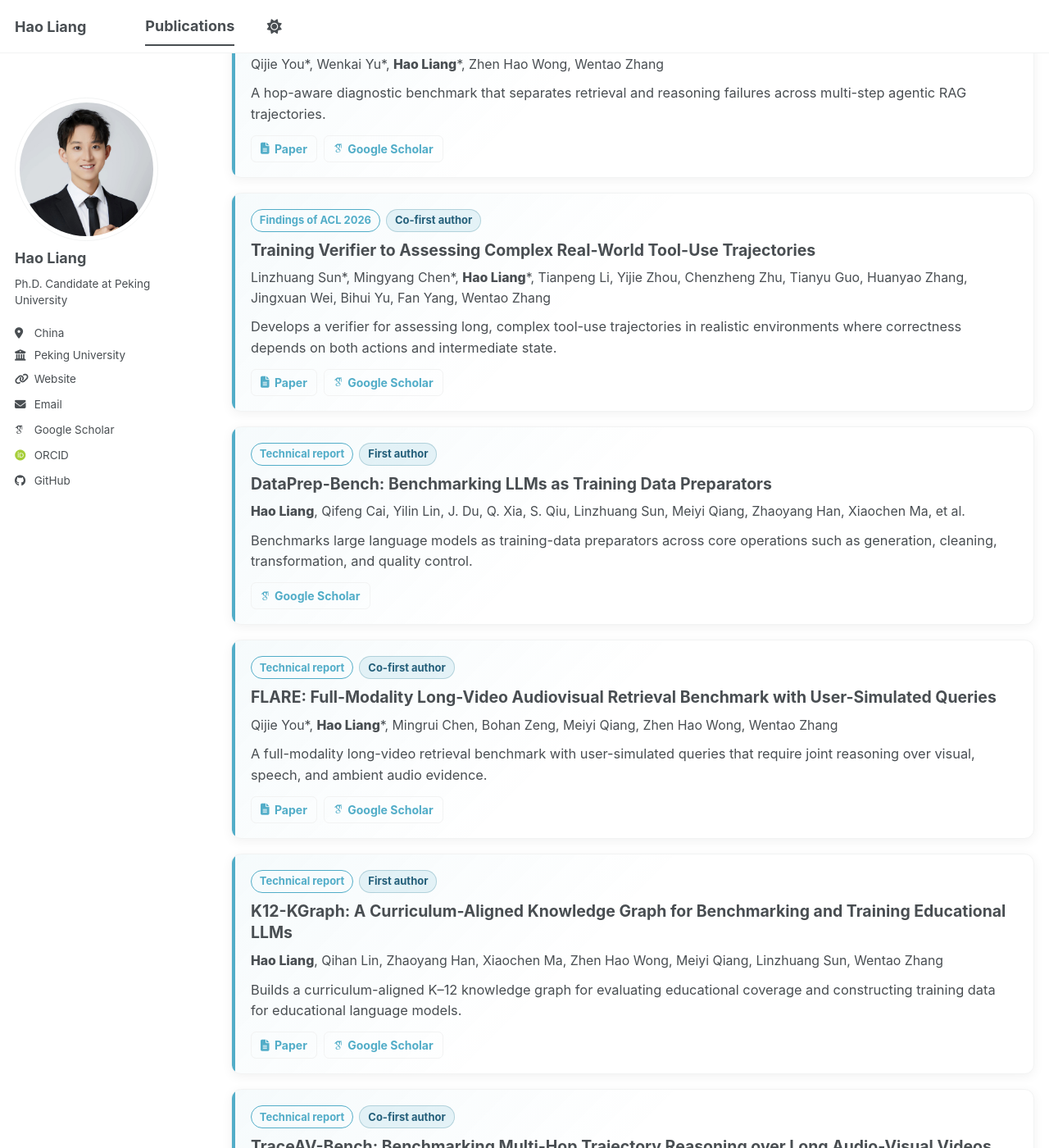
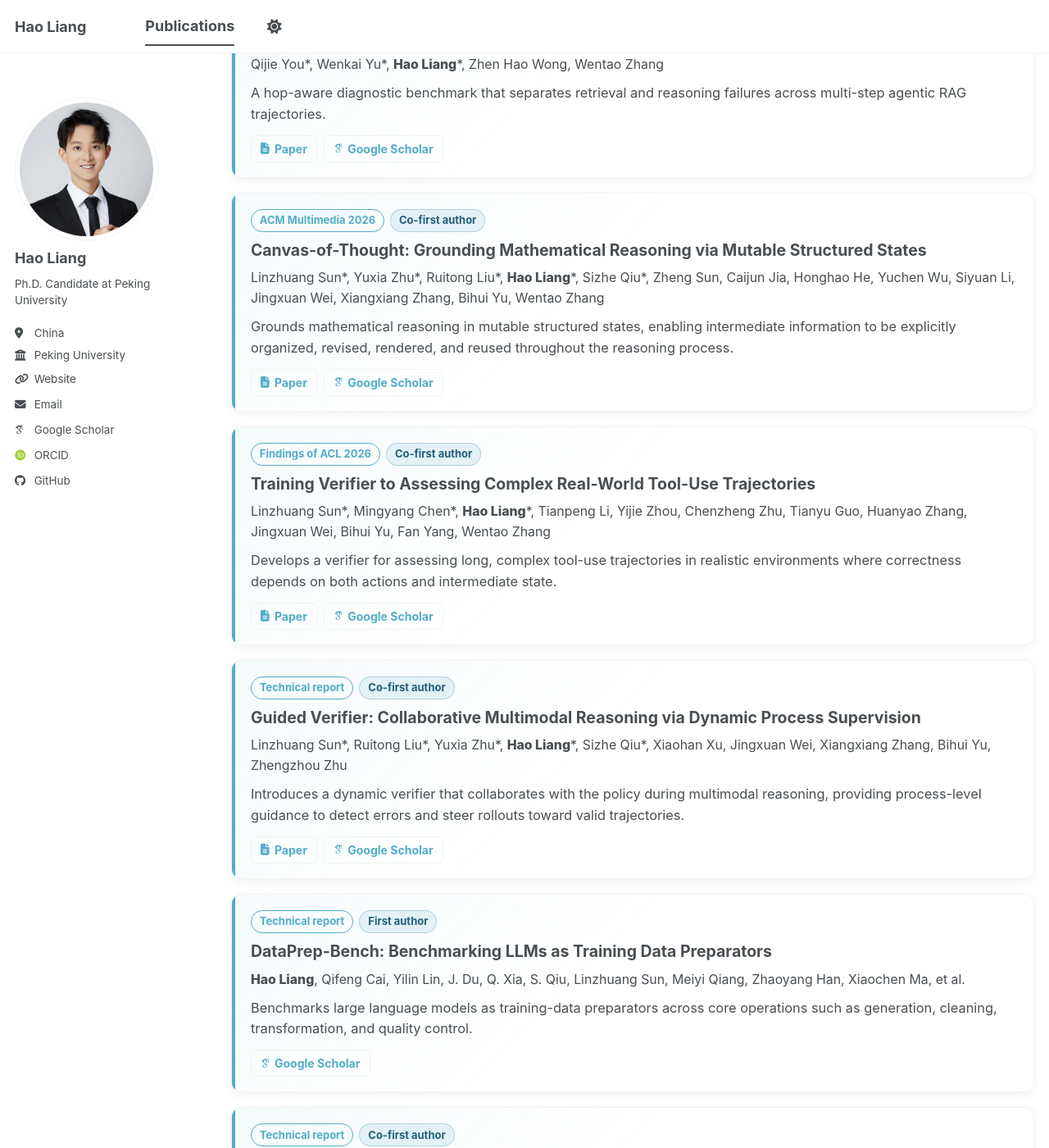
Before and after one commit to haolpku/haolpku.github.io, a Jekyll site: the page built from _pages/publications.html, in a window 1280 px wide and 1400 px high, scrolled down 2797 px. Shown: the whole window at 82% size. Built offline with Jekyll 4.4.1, drawn with Linux system fonts in a browser that asks for light colours; some web fonts are replaced; a script bundle is joined from its source files by our own code; library files that are not in the unit come from our copies; some of the changed text lies outside the part shown.

Commit message:
Add missing co-first-author publications

```diff
--- a/_data/publications_detailed.yml
+++ b/_data/publications_detailed.yml
@@ -155,13 +155,15 @@
   scholar_id: "g5m5HwL7SMYC"
   summary: "An agentic evaluation system that automates benchmark construction and execution while preserving traceable evidence for each evaluation decision."
 
-- title: "Canvas-of-Thought: Grounding Reasoning via Mutable Structured States"
-  authors: "Linzhuang Sun, Yuxia Zhu, Ruitong Liu, Hao Liang, Zheng Sun, Caijun Jia, Honghao He, Yuchen Wu, Siyuan Li, Jingxuan Wei, Xiangxiang Zhang, Bihui Yu, Wentao Zhang"
+- title: "Canvas-of-Thought: Grounding Mathematical Reasoning via Mutable Structured States"
+  selected: true
+  authors: "Linzhuang Sun*, Yuxia Zhu*, Ruitong Liu*, Hao Liang*, Sizhe Qiu*, Zheng Sun, Caijun Jia, Honghao He, Yuchen Wu, Siyuan Li, Jingxuan Wei, Xiangxiang Zhang, Bihui Yu, Wentao Zhang"
   venue: "ACM Multimedia 2026"
   year: "2026"
+  note: "Co-first author"
   paper_url: "https://arxiv.org/abs/2602.10494"
   scholar_id: "70eg2SAEIzsC"
-  summary: "Grounds model reasoning in mutable structured states, enabling intermediate information to be explicitly organized, revised, and reused."
+  summary: "Grounds mathematical reasoning in mutable structured states, enabling intermediate information to be explicitly organized, revised, rendered, and reused throughout the reasoning process."
 
 - title: "MathMixup: Boosting LLM Mathematical Reasoning with Difficulty-Controllable Data Synthesis and Curriculum Learning"
   authors: "Xuchen Li, Jing Chen, Xuzhao Li, Hao Liang, Xiaohuan Zhou, Taifeng Wang, Wentao Zhang"
@@ -180,6 +182,16 @@
   paper_url: "https://aclanthology.org/2026.findings-acl.1647/"
   scholar_id: "KxtntwgDAa4C"
   summary: "Develops a verifier for assessing long, complex tool-use trajectories in realistic environments where correctness depends on both actions and intermediate state."
+
+- title: "Guided Verifier: Collaborative Multimodal Reasoning via Dynamic Process Supervision"
+  selected: true
+  authors: "Linzhuang Sun*, Ruitong Liu*, Yuxia Zhu*, Hao Liang*, Sizhe Qiu*, Xiaohan Xu, Jingxuan Wei, Xiangxiang Zhang, Bihui Yu, Zhengzhou Zhu"
+  venue: "Technical report"
+  year: "2026"
+  note: "Co-first author"
+  paper_url: "https://arxiv.org/abs/2602.04290"
+  scholar_id: ""
+  summary: "Introduces a dynamic verifier that collaborates with the policy during multimodal reasoning, providing process-level guidance to detect errors and steer rollouts toward valid trajectories."
 
 - title: "DataPrep-Bench: Benchmarking LLMs as Training Data Preparators"
   selected: true
@@ -260,6 +272,16 @@
   paper_url: "https://arxiv.org/abs/2501.15368"
   scholar_id: "Se3iqnhoufwC"
   summary: "Introduces an omni-modal model with end-to-end audio generation, supported by a large-scale multimodal data cleaning and synthesis pipeline and multi-stage training."
+
+- title: "CapGeo-Bench: Decoupling Visual Perception from Reasoning and Evaluating Geometric Understanding"
+  selected: true
+  authors: "Yuying Li*, Siyi Qian*, Hao Liang*, Leqi Zheng, Ruichuan An, Linzhuang Sun, Jiajun Zhang, Wentao Zhang"
+  venue: "Technical report"
+  year: "2025"
+  note: "Co-first author"
+  paper_url: "https://arxiv.org/abs/2510.09302"
+  scholar_id: ""
+  summary: "Decouples visual perception from mathematical reasoning through structured geometric captions and introduces CapGeo-Bench for evaluating models' geometric understanding and captioning quality."
 
 - title: "UniCTokens: Boosting Personalized Understanding and Generation via Unified Concept Tokens"
   authors: "Ruichuan An, Sihan Yang, Renrui Zhang, Zijun Shen, Ming Lu, Gaole Dai, Hao Liang, Ziyu Guo, Shilin Yan, Yulin Luo, Bocheng Zou, Chaoqun Yang, Wentao Zhang"
```
